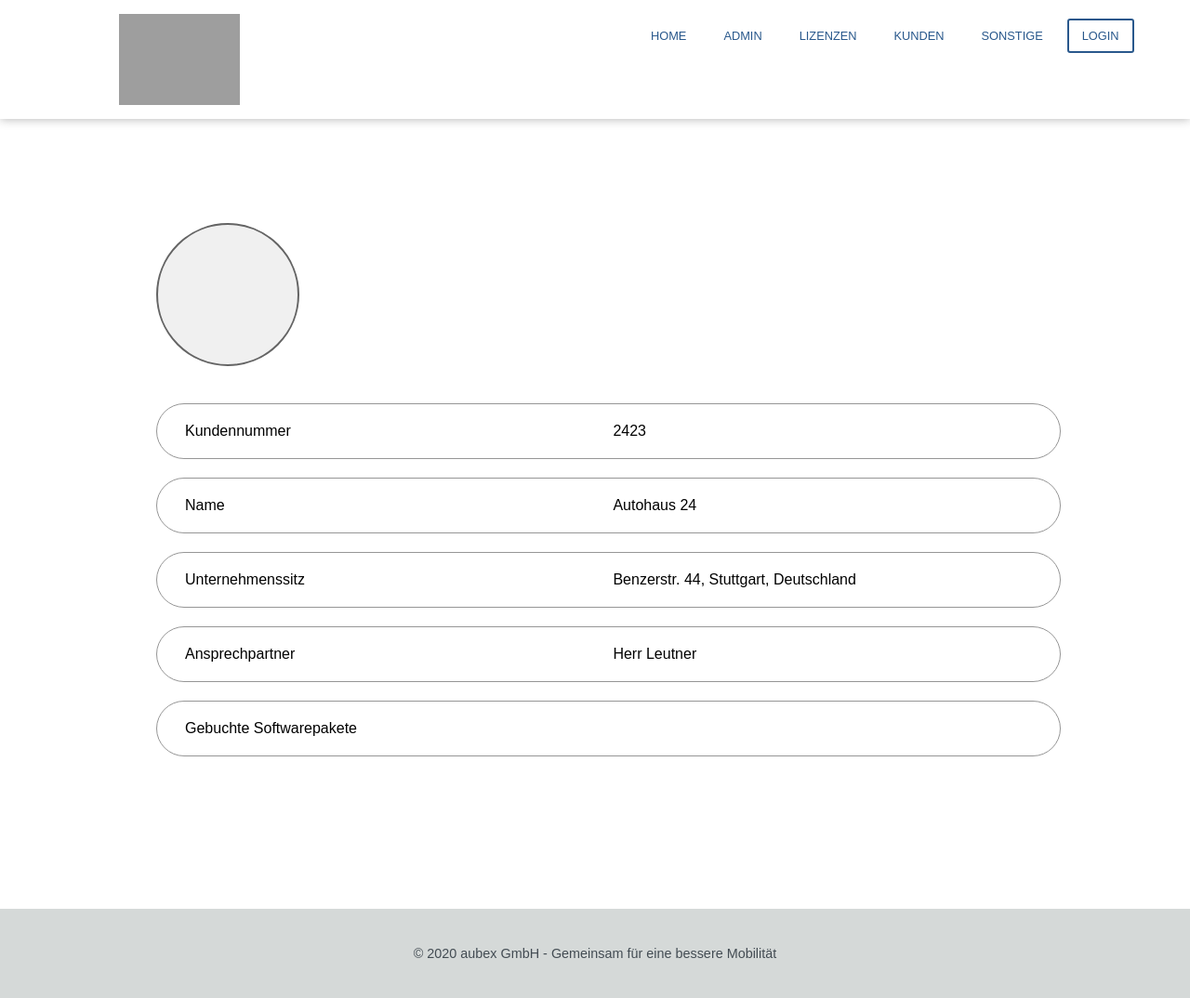
After one commit to KanarUIB/OneO, a Django app: page /Kunden/Profil in a window 1280 px wide. The commit adds this page. Shown: the whole page at 93% size. Run offline with Django 3.2, Linux system fonts and the light colour scheme; grey boxes are pictures that could not be loaded.

```diff
--- a/pages/static/css/style.css
+++ b/pages/static/css/style.css
@@ -370,3 +370,67 @@ html, body{
                     margin-left: 10%;
                 }
             }
+
+
+
+
+
+
+
+
+
+
+
+
+            .profil{
+                width: 95%;
+                margin: 0 auto;
+                padding: 40px;
+            }
+
+            .profil .profilfoto{
+                width: 150px;
+                height: 150px;
+                border: 2px solid rgb(100,100,100);
+                border-radius: 100px;
+                background: rgb(240,240,240);
+                margin: 0 0 40px;
+            }
+
+            .profil .stats{
+                display: flex;
+                margin: 20px 0;
+                padding: 20px 20px 20px 30px;
+                border: 1px solid rgb(150,150,150);
+                border-radius: 50px;
+            }
+
+            .profil > div > div{
+                flex: 1;
+            }
+
+            .kundenliste{
+                width: 95%;
+                margin 0 auto;
+                display: flex;
+                flex-direction: column;
+            }
+            .kunde{
+                display: block;
+                flex: 1;
+                border: 1px solid rgb(150,150,150);
+                text-align: center;
+                margin: 0 0 10px;
+                padding: 15px;
+                border-radius: 50px;
+                text-decoration: none;
+                transition-duration: 200ms;
+                color: black;
+            }
+            .kundenliste h1{
+                text-align: left;
+                margin: 0 0 100px;
+            }
+            .kunde:hover{
+                background: rgb(220,220,220);
+            }
--- a/pages/urls.py
+++ b/pages/urls.py
@@ -3,6 +3,8 @@ from . import views
 
 urlpatterns = [
     path('', views.home, name="index"),
+    path('Kunden/Profil', views.kundenprofil, name="kundenprofil"),
+    path('Kunden/', views.kunden, name="kunden"),
     #path('getUser/', views.getUser, name='getUser'),
 
 ]
--- a/pages/views.py
+++ b/pages/views.py
@@ -14,6 +14,23 @@ def home(request):
 
     }
     return render(request, "dashboard.html", context)
+
+
+def kundenprofil(request):
+    context = {
+        "kunde": Kunde.objects.all(),
+        "software": Software.objects.all(),
+        "khs": KundeHatSoftware.objects.all()
+
+    }
+    return render(request, "kundenprofil.html", context)
+
+def kunden(request):
+    context = {
+        "kunde": Kunde.objects.all()
+
+    }
+    return render(request, "kunden.html", context)
 
 
 def getUser(request):
--- a/templates/dashboard.html
+++ b/templates/dashboard.html
@@ -81,7 +81,7 @@
                             lizenz = newdata[x]["lizenz"] == "True" ? "AKTIV" : "INAKTIV";
 
                             if(lizenz == "INAKTIV"){
-                                button ="<div><button>Update</button></div>"
+                                button ="<div><button>Lizenzupdate</button></div>"
                             }else{
                                 button ="<div></div>"
                             }
--- /dev/null
+++ b/templates/kundenprofil.html
@@ -0,0 +1,28 @@
+{% extends "base.html" %}
+
+{% block content %}
+
+    <div class="profil">
+        <div class="profilfoto">
+
+        </div>
+        <div class="stats">
+            <div>Kundennummer</div><div>2423</div>
+        </div>
+        <div class="stats">
+            <div>Name</div><div>Autohaus 24</div>
+        </div>
+        <div class="stats">
+            <div>Unternehmenssitz</div><div>Benzerstr. 44, Stuttgart, Deutschland</div>
+        </div>
+        <div class="stats">
+            <div>Ansprechpartner</div><div>Herr Leutner</div>
+        </div>
+        <div class="stats">
+            <div>Gebuchte Softwarepakete</div><div></div>
+        </div>
+
+    </div>
+
+
+{% endblock content %}
--- a/templates/navigation.html
+++ b/templates/navigation.html
@@ -9,7 +9,7 @@
             <li><a href="/">Home</a></li>
             <li><a href="/admin">Admin</a></li>
             <li><a href="">Lizenzen</a></li>
-            <li><a href="">Kunden</a></li>
+            <li><a href="/Kunden">Kunden</a></li>
             <li><a href="">Sonstige</a></li>
             <li><a class="login-btn" href="{% url 'login' %}">Login</a></li>
         </ul>
```
Also changed, not shown: templates/kunden.html (added, +13 -0 lines).
